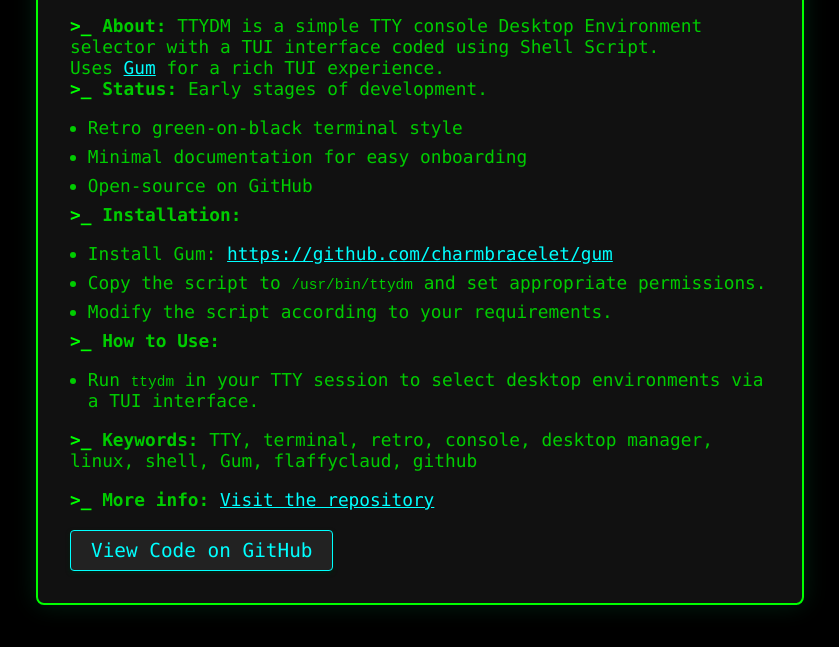
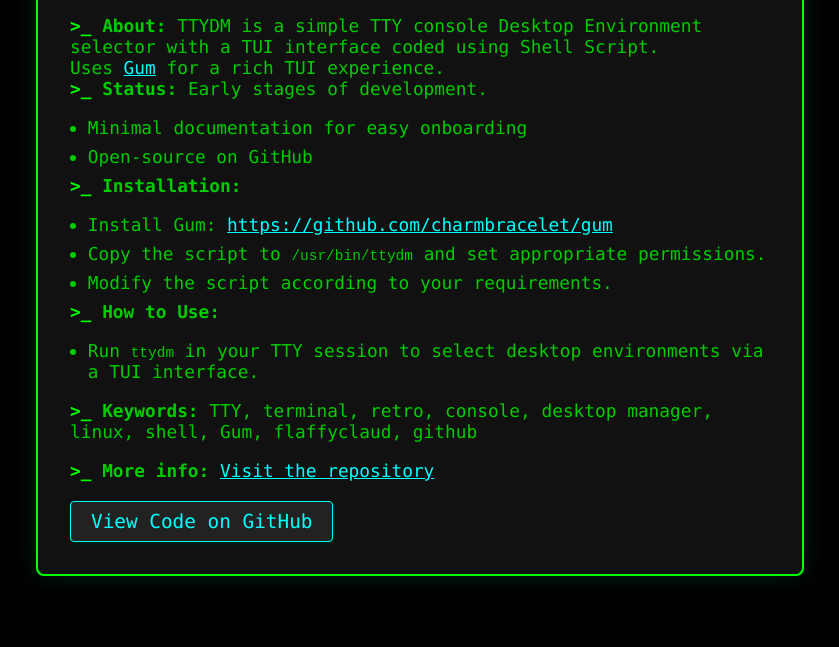
Before and after one commit to flaffyclaud/TTYDM, a plain HTML site: page index.html in a window 1280 px wide. Shown: the part 191-838 px from the top of the page, without its empty margins (220-1059 px from the left). Drawn offline with Linux system fonts and the light colour scheme; a web font is replaced by a local one.

Commit message:
Update index.html

```diff
--- a/index.html
+++ b/index.html
@@ -105,7 +105,6 @@
       Uses <a href="https://github.com/charmbracelet/gum" target="_blank" rel="noopener">Gum</a> for a rich TUI experience.<br>
       <span class="prompt">>_</span> <strong>Status:</strong> Early stages of development.
       <ul class="doc-list">
-        <li>Retro green-on-black terminal style</li>
         <li>Minimal documentation for easy onboarding</li>
         <li>Open-source on GitHub</li>
       </ul>
```
